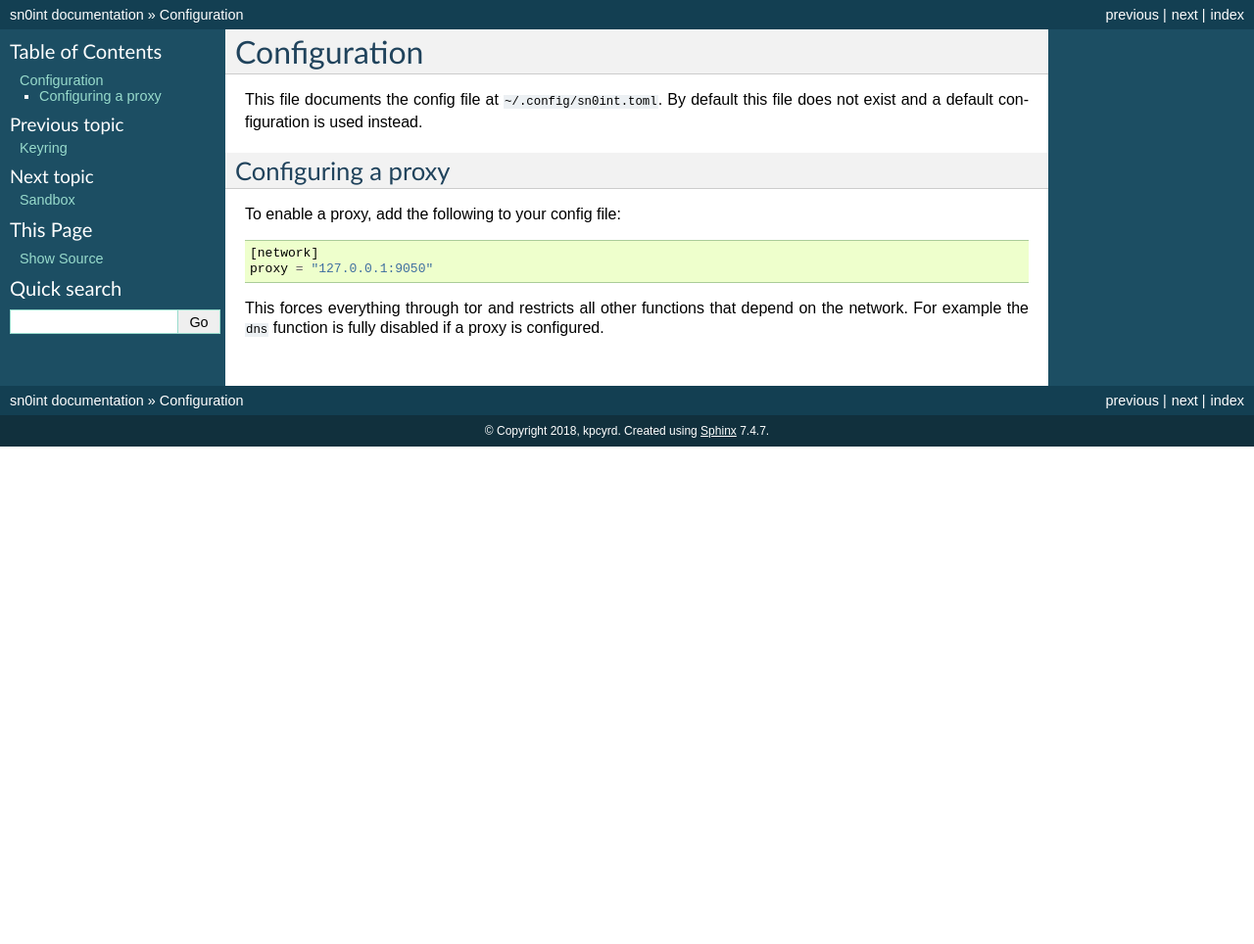
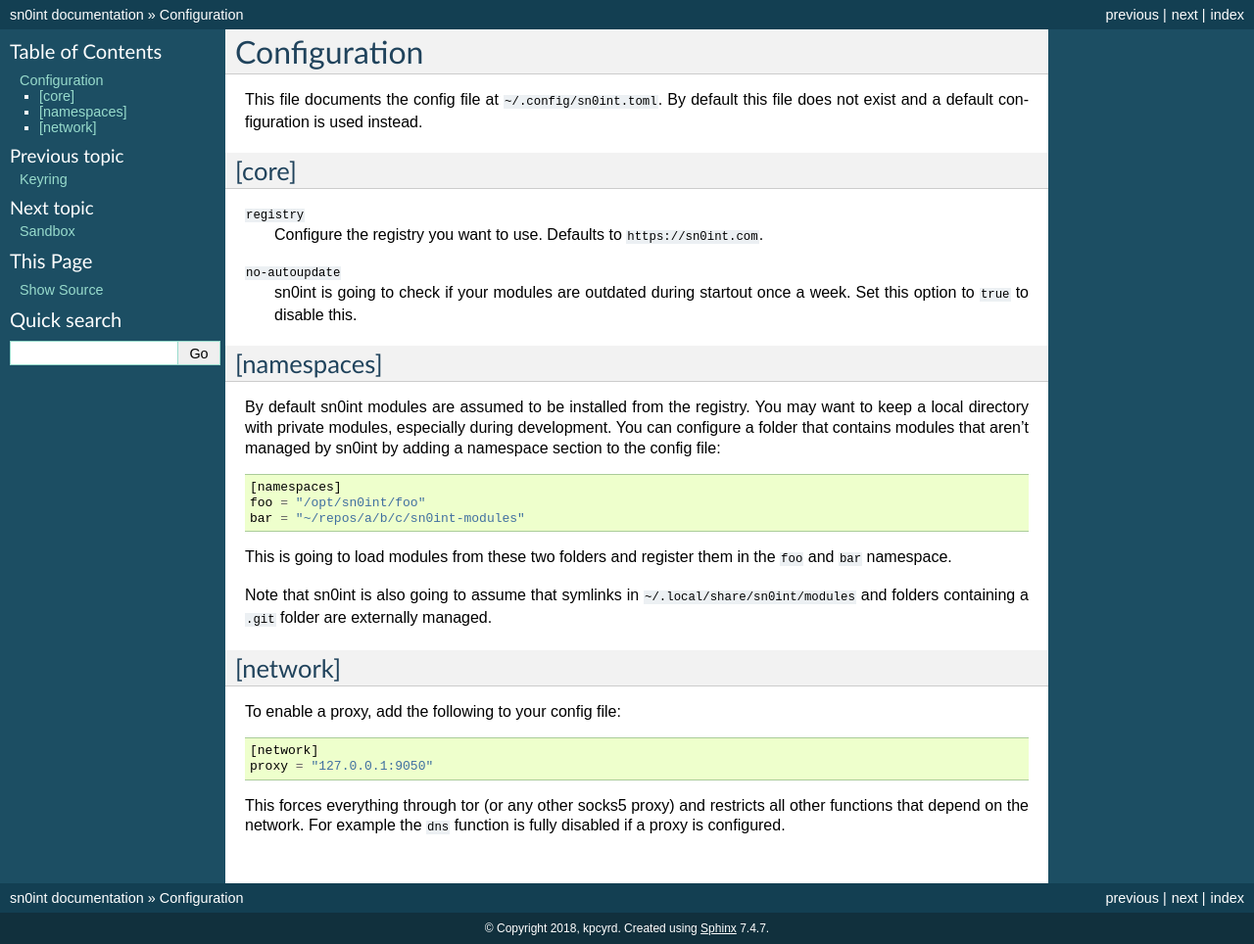
Before and after one commit to kpcyrd/sn0int, a Sphinx documentation site: the page built from docs/config.rst, in a window 1280 px wide. Shown: the whole page at 98% size. Built offline with Sphinx 7.4.7, drawn with Linux system fonts in a browser that asks for light colours; before the commit the page ends 900 px from its top, so only the background shows below that.

Commit message:
Allow setting private modules in the config file

```diff
--- a/docs/config.rst
+++ b/docs/config.rst
@@ -4,14 +4,42 @@ Configuration
 This file documents the config file at ``~/.config/sn0int.toml``. By default
 this file does not exist and a default configuration is used instead.
 
-Configuring a proxy
--------------------
+[core]
+------
+
+``registry``
+    Configure the registry you want to use. Defaults to ``https://sn0int.com``.
+``no-autoupdate``
+    sn0int is going to check if your modules are outdated during startout once
+    a week. Set this option to ``true`` to disable this.
+
+[namespaces]
+------------------
+
+By default sn0int modules are assumed to be installed from the registry. You
+may want to keep a local directory with private modules, especially during
+development. You can configure a folder that contains modules that aren't
+managed by sn0int by adding a namespace section to the config file::
+
+    [namespaces]
+    foo = "/opt/sn0int/foo"
+    bar = "~/repos/a/b/c/sn0int-modules"
+
+This is going to load modules from these two folders and register them in the
+``foo`` and ``bar`` namespace.
+
+Note that sn0int is also going to assume that symlinks in
+``~/.local/share/sn0int/modules`` and folders containing a ``.git`` folder are
+externally managed.
+
+[network]
+---------
 
 To enable a proxy, add the following to your config file::
 
     [network]
     proxy = "127.0.0.1:9050"
 
-This forces everything through tor and restricts all other functions that
-depend on the network. For example the ``dns`` function is fully disabled if a
-proxy is configured.
+This forces everything through tor (or any other socks5 proxy) and restricts
+all other functions that depend on the network. For example the ``dns``
+function is fully disabled if a proxy is configured.
```
Also changed, not shown: docs/scripting.rst (+11 -1 lines), 5 other files.
